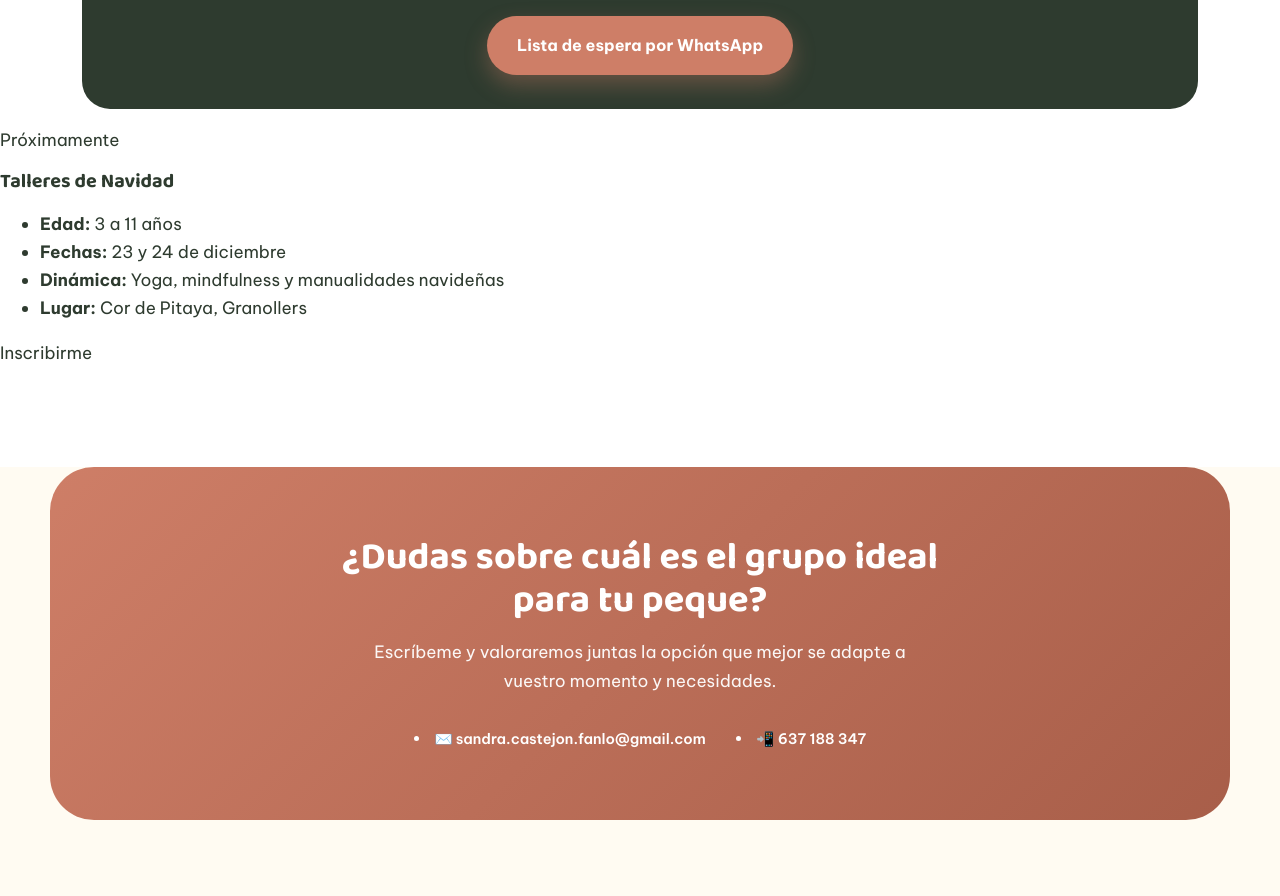
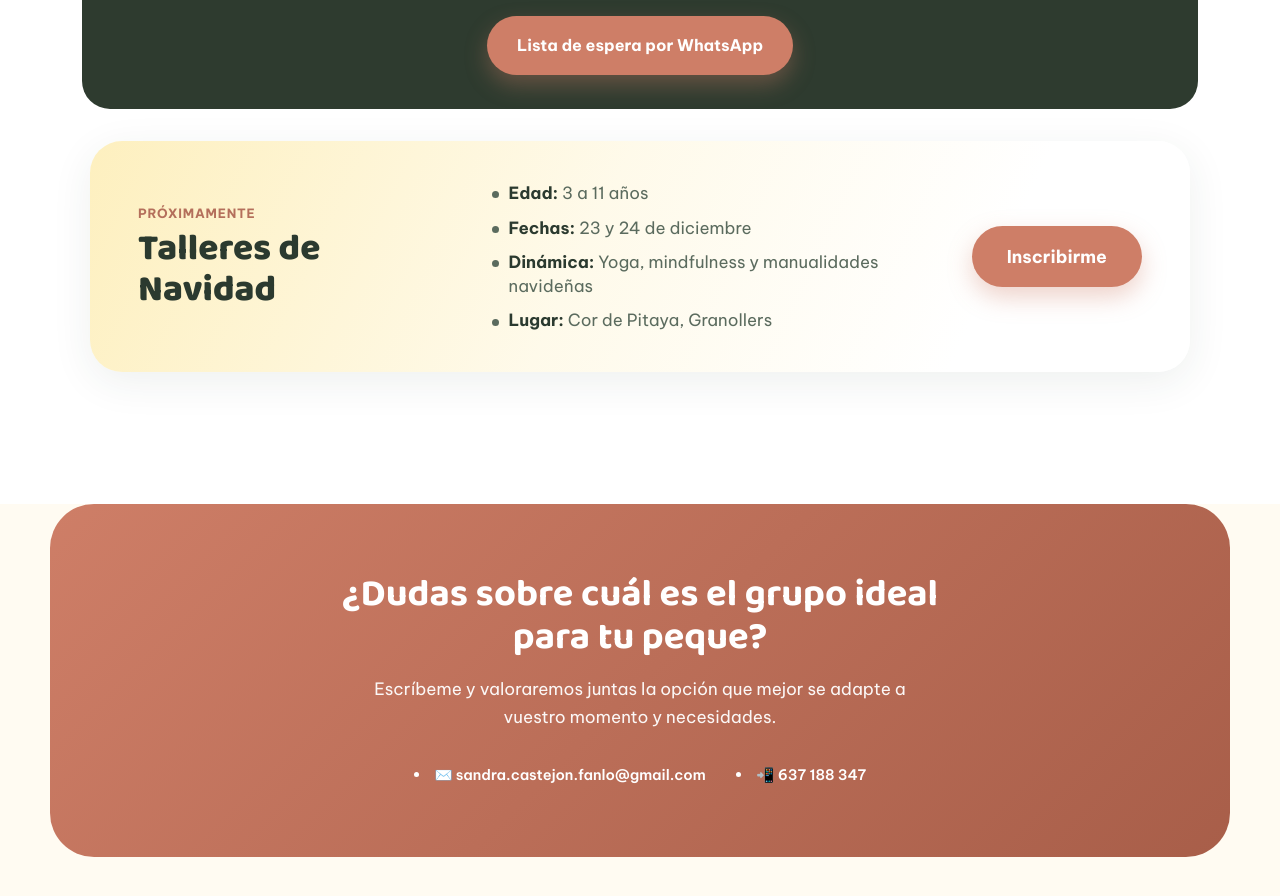
Before and after one commit to sandracastejonfanlo-collab/yoga-kids-club, a plain HTML site: page servicios.html in a window 1280 px wide. Shown: the part 3280-4176 px from the top of the page. Drawn offline with Linux system fonts and the light colour scheme.

Commit message:
Add styles and event article for upcoming workshops
Added styles for event section and created event article.

```diff
--- a/servicios.html
+++ b/servicios.html
@@ -302,6 +302,120 @@
       <a href="#" class="btn btn-primary">Lista de espera por WhatsApp</a>
     </div>
   </div>
+
+  <style>
+  .ykc-evento {
+    --ykc-amarillo: #fce38a;
+    --ykc-terracota: #ce7e67;
+    --ykc-terracota-oscuro: #b46f5b;
+    --ykc-texto: #2b3a2f;
+    --ykc-texto-suave: #5b6b5e;
+
+    display: grid;
+    grid-template-columns: 1fr 1.4fr auto;
+    align-items: center;
+    gap: 2.5rem;
+    padding: 2.5rem 3rem;
+    margin: 2rem auto;
+    max-width: 1100px;
+    border-radius: 32px;
+    background: linear-gradient(115deg, rgba(252, 227, 138, 0.55) 0%, rgba(252, 227, 138, 0.18) 45%, #ffffff 80%);
+    box-shadow: 0 10px 40px rgba(43, 58, 47, 0.08);
+    font-family: "Be Vietnam Pro", system-ui, sans-serif;
+    color: var(--ykc-texto);
+  }
+
+  .ykc-evento__etiqueta {
+    margin: 0 0 0.35rem;
+    font-size: 0.8rem;
+    font-weight: 800;
+    letter-spacing: 0.06em;
+    text-transform: uppercase;
+    color: var(--ykc-terracota-oscuro);
+  }
+
+  .ykc-evento__titulo {
+    margin: 0;
+    font-family: "Baloo 2", "Baloo", "Be Vietnam Pro", sans-serif;
+    font-size: clamp(1.8rem, 3vw, 2.3rem);
+    font-weight: 800;
+    line-height: 1.1;
+    color: var(--ykc-texto);
+  }
+
+  .ykc-evento__info {
+    margin: 0;
+    padding: 0;
+    list-style: none;
+    display: grid;
+    gap: 0.7rem;
+  }
+
+  .ykc-evento__info li {
+    display: flex;
+    gap: 0.6rem;
+    font-size: 1.05rem;
+    line-height: 1.4;
+    color: var(--ykc-texto-suave);
+  }
+
+  .ykc-evento__info li::before {
+    content: "";
+    flex: none;
+    width: 7px;
+    height: 7px;
+    margin-top: 0.6em;
+    border-radius: 50%;
+    background: var(--ykc-texto-suave);
+  }
+
+  .ykc-evento__info strong {
+    font-weight: 700;
+    color: var(--ykc-texto);
+  }
+
+  .ykc-evento__boton {
+    display: inline-block;
+    padding: 1rem 2.2rem;
+    border-radius: 999px;
+    background: var(--ykc-terracota);
+    color: #ffffff;
+    font-weight: 700;
+    font-size: 1.1rem;
+    text-decoration: none;
+    box-shadow: 0 10px 24px rgba(206, 126, 103, 0.35);
+    transition: transform 0.2s ease, background 0.2s ease;
+  }
+
+  .ykc-evento__boton:hover,
+  .ykc-evento__boton:focus-visible {
+    background: var(--ykc-terracota-oscuro);
+    transform: translateY(-2px);
+  }
+
+  .ykc-evento__boton:focus-visible {
+    outline: 3px solid var(--ykc-texto);
+    outline-offset: 3px;
+  }
+
+  @media (max-width: 860px) {
+    .ykc-evento {
+      grid-template-columns: 1fr;
+      gap: 1.5rem;
+      padding: 2rem 1.5rem;
+      border-radius: 24px;
+    }
+    .ykc-evento__boton {
+      text-align: center;
+    }
+  }
+
+  @media (prefers-reduced-motion: reduce) {
+    .ykc-evento__boton { transition: none; }
+  }
+</style>
+
+<article class="ykc-evento">
   <div>
     <p class="ykc-evento__etiqueta">Próximamente</p>
     <h3 class="ykc-evento__titulo">Talleres de Navidad</h3>
@@ -317,7 +431,10 @@
   <div>
     <a class="ykc-evento__boton" href="https://2fk9pk.share-eu1.hsforms.com/2tEeaB8FOQDCCkZep0SfWxA">Inscribirme</a>
   </div>
+
+</article>
 </section>
+
 
 <section style="padding-top:0;">
   <div id="contacto">
```
